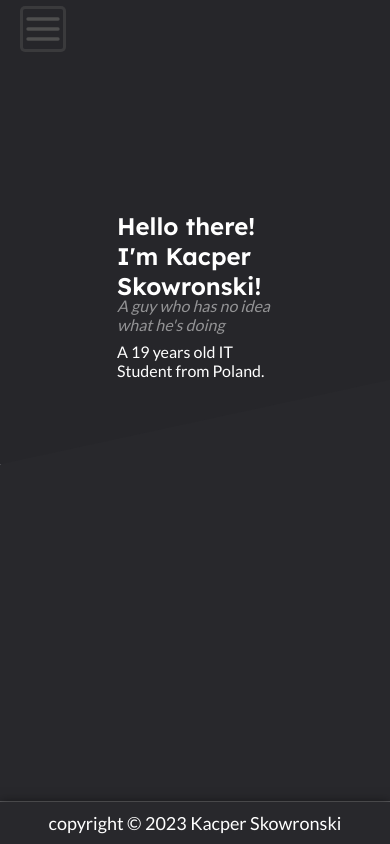
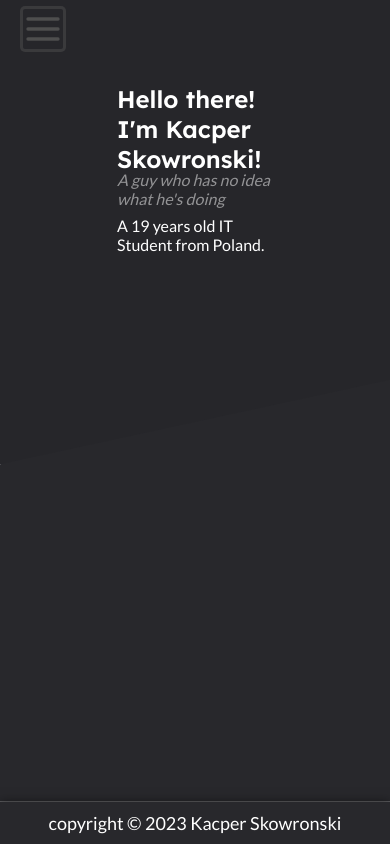
Before and after one commit to PandaHajs/Skowronskigq, a Next.js app: page / in a window 390 px wide. Built offline with nearby package versions, Linux system fonts and the light colour scheme.

Commit message:
Mobile fix 3

```diff
--- a/src/app/ui/styles/divider.module.scss
+++ b/src/app/ui/styles/divider.module.scss
@@ -20,3 +20,9 @@
 .view {
   height: 100%;
 }
+
+@media (max-width: 768px) {
+  .parttop {
+    padding: 5vh 0 0 0;
+  }
+}
```
